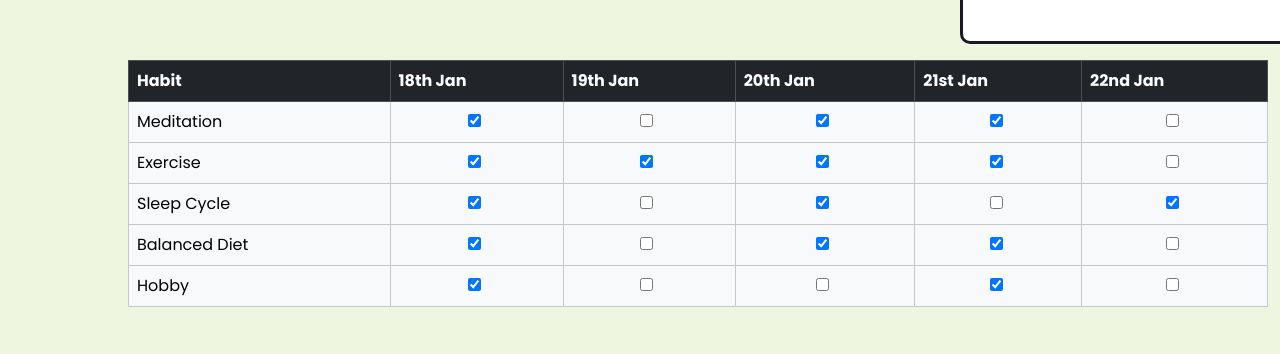
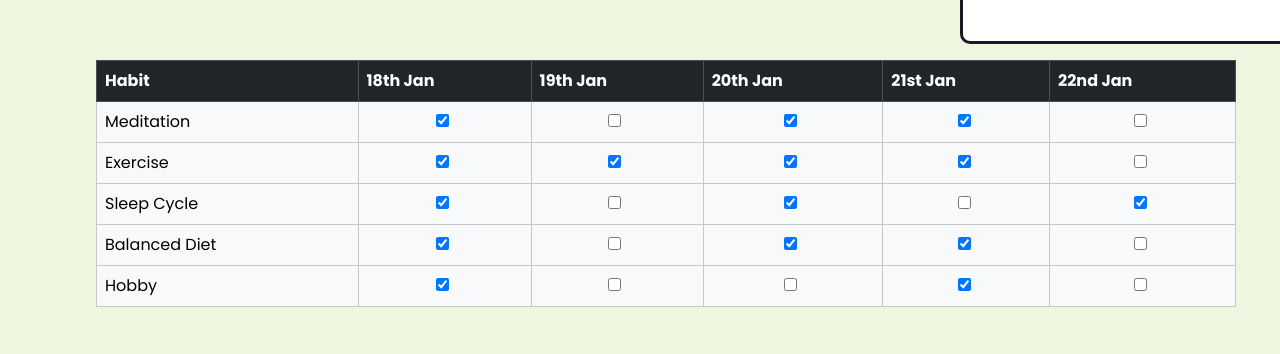
Before and after one commit to SomyaBarwa/Rubix, a Flask app: template Templates/index.html in a window 1280 px wide; the page is wider, and only the part inside the window is pictured. Shown: the part 372-726 px from the top of that part. Run offline with Flask 2, Linux system fonts and the light colour scheme; the template is opened without the code that fills it, so the values that code supplies are empty; some libraries are stand-ins or nearby versions.

Commit message:
space changed

```diff
--- a/Templates/index.html
+++ b/Templates/index.html
@@ -14,7 +14,7 @@
             padding: 2rem 0rem;
             position: absolute;
             top:25rem;
-            left:8rem;
+            left:6rem;
         }
 
         h4 {
```
